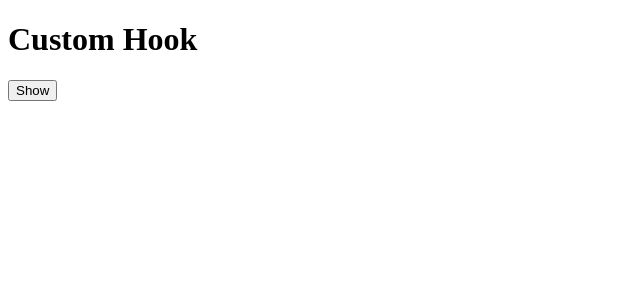
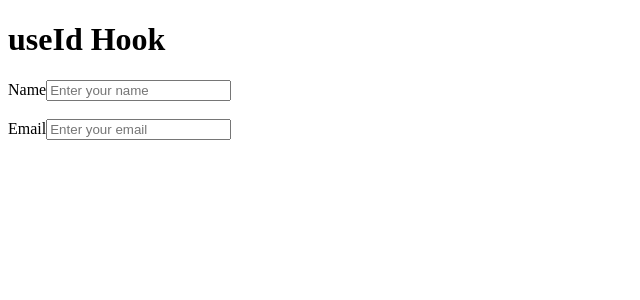
Before and after one commit to abdullahshabir31/React-Learning, a React (Vite) app: page / in a window 1280 px wide. Shown: the top 300 px of the page, without its empty margins (0-640 px from the left). Built offline with nearby package versions, Linux system fonts and the light colour scheme.

Commit message:
Add useId hook example

```diff
--- /dev/null
+++ b/src/10-Hooks/10-use-id-hook.jsx
@@ -0,0 +1,28 @@
+import { useId } from "react";
+
+function UseIdHook() {
+  const nameId = useId();
+  const emailId = useId();
+
+  return (
+    <div>
+      <h1>useId Hook</h1>
+
+      <div>
+        <label htmlFor={nameId}>Name</label>
+
+        <input id={nameId} type="text" placeholder="Enter your name" />
+      </div>
+
+      <br />
+
+      <div>
+        <label htmlFor={emailId}>Email</label>
+
+        <input id={emailId} type="email" placeholder="Enter your email" />
+      </div>
+    </div>
+  );
+}
+
+export default UseIdHook;
--- a/src/App.jsx
+++ b/src/App.jsx
@@ -1,7 +1,7 @@
-import CustomHook from "./10-Hooks/09-custom-hook";
+import UseIdHook from "./10-Hooks/10-use-id-hook";
 
 function App() {
-  return <CustomHook />;
+  return <UseIdHook />;
 }
 
 export default App;
```
